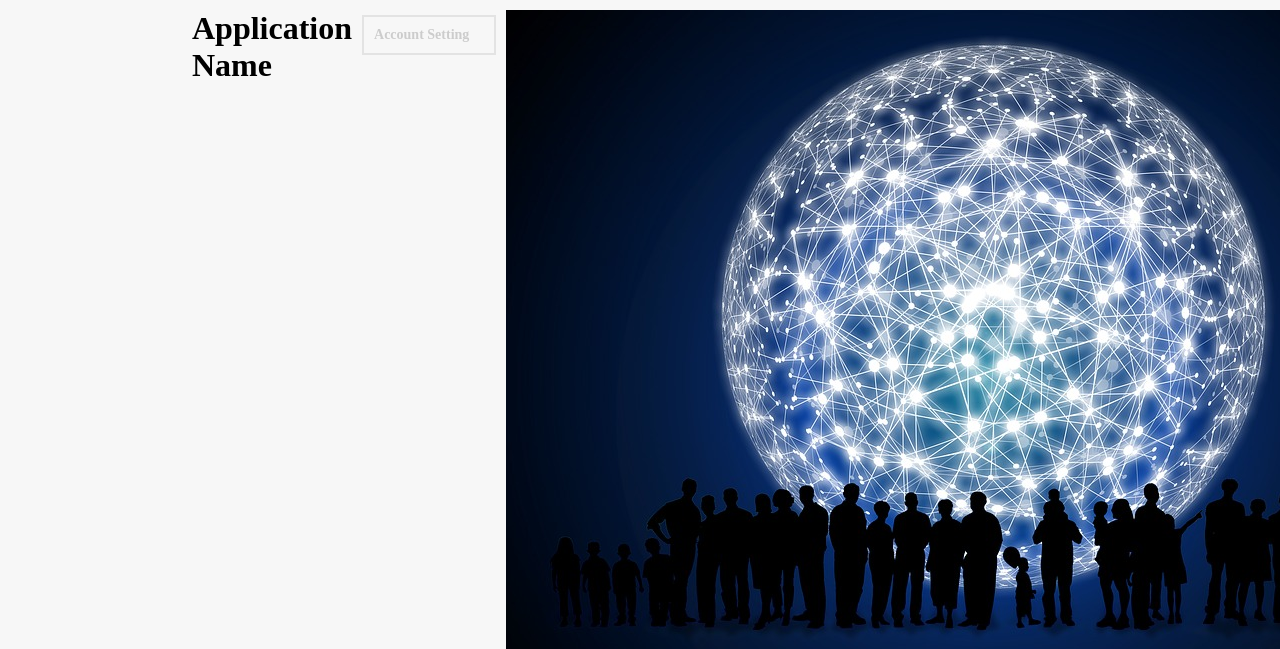
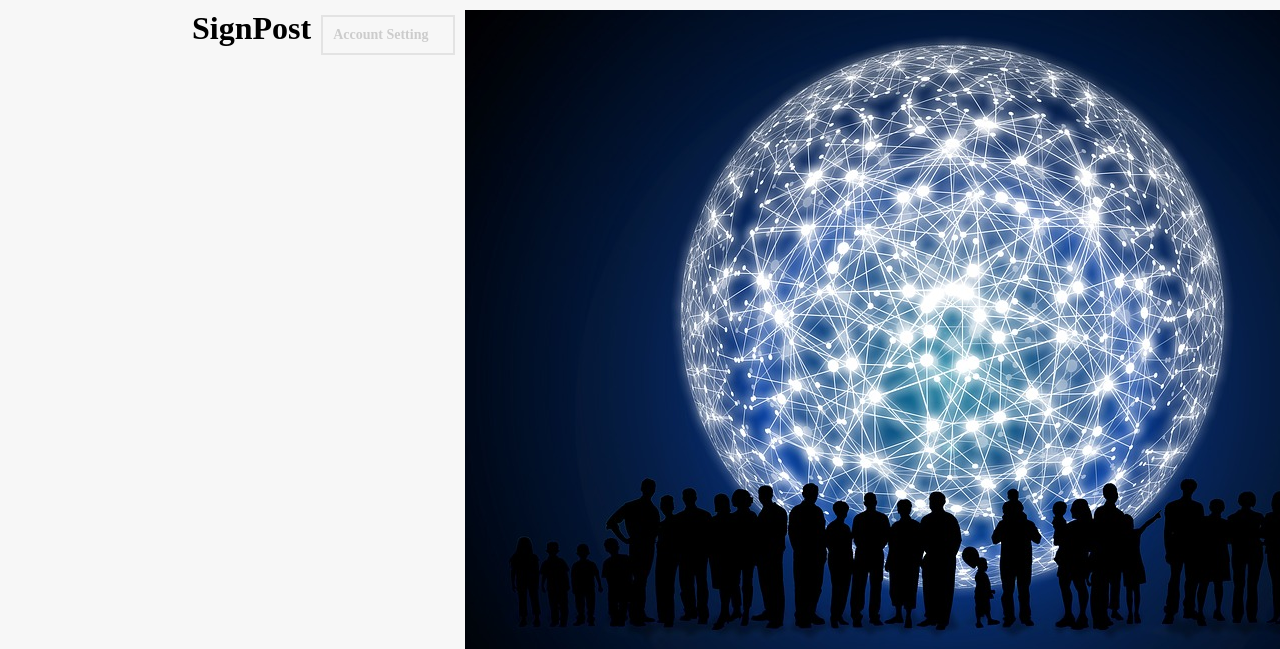
Before and after one commit to Hayashi-Yudai/AnalizeEnginerrAbility, a Django app: page /userpage/ in a window 1280 px wide; the page is wider, and only the part inside the window is pictured. Shown: the top 649 px of that part. Run offline with Django 3.2, Linux system fonts and the light colour scheme; some libraries are stand-ins or nearby versions.

Commit message:
細かい調整

```diff
--- a/userpage/static/userpage/css/index.css
+++ b/userpage/static/userpage/css/index.css
@@ -171,7 +171,7 @@ p.star-num {
   left: 0;
   right: 0;
   background: rgba(0, 0, 0, 0.7);
-  transition: opacity 500ms;
+  transition: opacity 150ms;
   visibility: hidden;
   opacity: 0;
 }
--- a/userpage/templates/userpage/index.html
+++ b/userpage/templates/userpage/index.html
@@ -2,7 +2,7 @@
 <html>
   <head>
     <meta charset="utf-8" />
-    <title>User Page | Application</title>
+    <title>User Page | SignPost</title>
     <link
       rel="stylesheet"
       type="text/css"
@@ -18,7 +18,7 @@
   <body>
     <div id="container">
       <div id="header">
-        <div id="title-header"><h1>Application Name</h1></div>
+        <div id="title-header"><h1>SignPost</h1></div>
         <div id="account-setting">
           <a type="button" class="account-button" href="#popup1"
             >Account Setting</a
```
